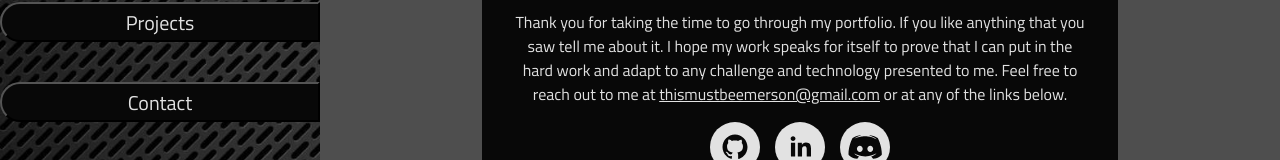
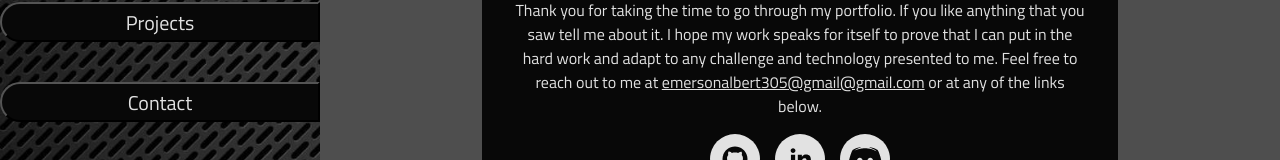
Before and after one commit to E-Albert/React-Portfolio, a React (Create React App) app: page / in a window 1280 px wide. Both pictures are taken after a click on the button "Contact". Shown: the part 354-514 px from the top of the page. Built offline with nearby package versions, Linux system fonts and the light colour scheme.

Commit message:
changed email address

```diff
--- a/src/components/Contact.js
+++ b/src/components/Contact.js
@@ -10,7 +10,7 @@ export default function Contact() {
                     <p>Thank you for taking the time to go through my portfolio. If you like anything that you saw tell me about it.
                         I hope my work speaks for itself to prove that I can put in the hard work and adapt to any challenge and
                         technology presented to me. Feel free to reach out to me at
-                         <span> <a href="mailto: thismustbeemerson@gmail.com">thismustbeemerson@gmail.com</a> </span>
+                         <span> <a href="mailto: emersonalbert305@gmail.com">emersonalbert305@gmail@gmail.com</a> </span>
                          or at any of the links below.
                     </p>
 
```
